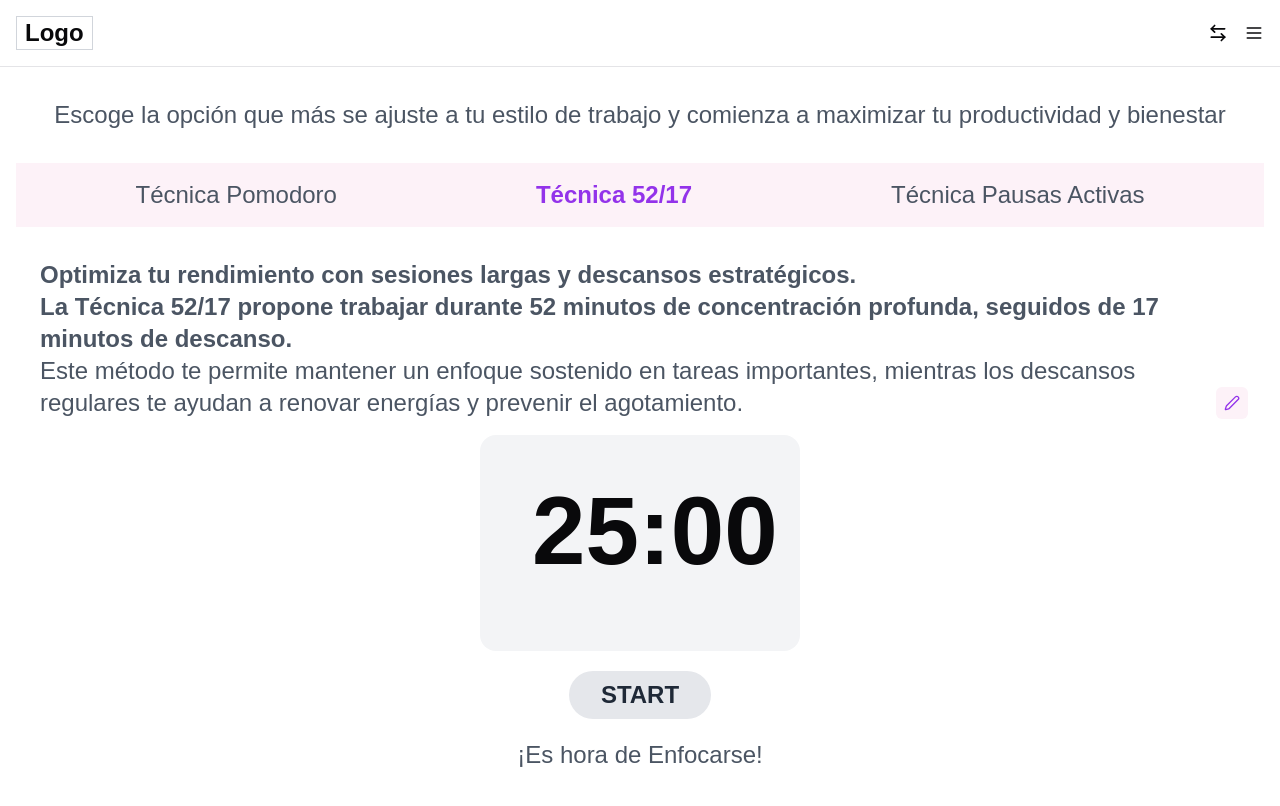
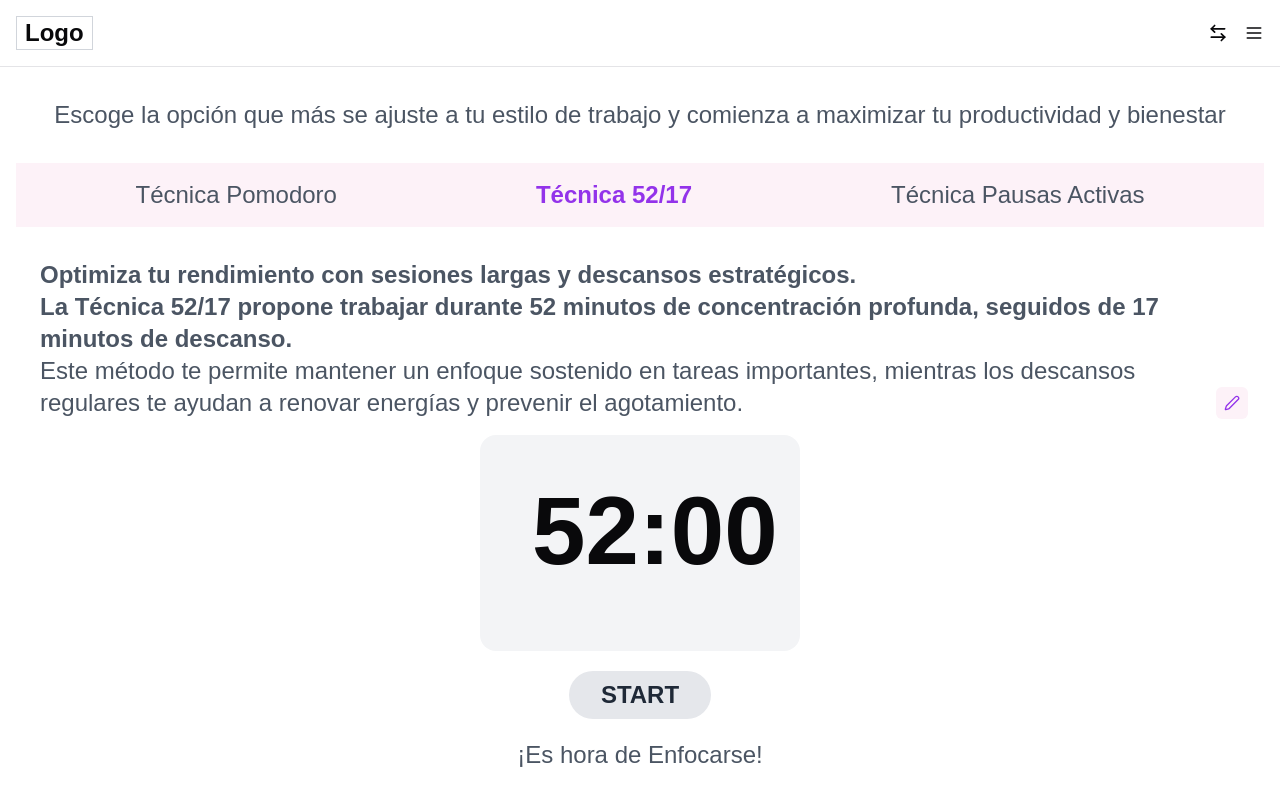
Before and after one commit to No-Country-simulation/s18-09-m-node-react, a Next.js app in the folder frontend/: page /home in a window 1280 px wide. Shown: the top 806 px of the page. Built offline with nearby package versions, Linux system fonts and the light colour scheme.

Commit message:
Fix: Fixed bugs on timer when closing notification

```diff
--- a/frontend/src/app/home/page.tsx
+++ b/frontend/src/app/home/page.tsx
@@ -1,7 +1,7 @@
 "use client";
 
-import React, { useState, useEffect, useCallback } from "react";
-import { ArrowLeftRight, Menu, Edit2 } from "lucide-react";
+import React, { useState, useEffect, useCallback, useMemo } from "react";
+import { ArrowLeftRight, Menu, Edit2, X } from "lucide-react";
 
 type TimerMode = "pomodoro" | "52-17" | "pausas-activas";
 
@@ -13,8 +13,8 @@ interface TimerConfig {
 
 const timerConfigs: Record<TimerMode, TimerConfig> = {
   pomodoro: {
-    workDuration: 25 * 60,
-    breakDuration: 5 * 60,
+    workDuration: 0.1 * 60,
+    breakDuration: 0.1 * 60,
     description: (
       <div className="relative px-6 py-4">
         <span className="font-bold">
@@ -74,10 +74,26 @@ const timerConfigs: Record<TimerMode, TimerConfig> = {
 };
 
 export default function Home() {
-  const [time, setTime] = useState(25 * 60);
+  const [time, setTime] = useState(52 * 60);
   const [isRunning, setIsRunning] = useState(false);
   const [mode, setMode] = useState<TimerMode>("52-17");
   const [isWorkTime, setIsWorkTime] = useState(true);
+  const [showNotification, setShowNotification] = useState(false);
+  const [buttonText, setButtonText] = useState("Meditar");
+
+  const showSystemNotification = useCallback((message: string) => {
+    if (Notification.permission === "granted") {
+      new Notification(message, {
+        body: "Descansa tus ojos. Estira tus piernas. Respira. Relájate.",
+      });
+    }
+  }, []);
+
+  useEffect(() => {
+    if (Notification.permission === "default") {
+      Notification.requestPermission();
+    }
+  }, []);
 
   const formatTime = (seconds: number): string => {
     const mins = Math.floor(seconds / 60);
@@ -89,8 +105,9 @@ export default function Home() {
 
   const resetTimer = useCallback(() => {
     const config = timerConfigs[mode];
-    setTime(isWorkTime ? config.workDuration : config.breakDuration);
-  }, [mode, isWorkTime]);
+    setTime(config.workDuration);
+    setIsWorkTime(true);
+  }, [mode]);
 
   const toggleTimer = () => {
     setIsRunning((prev) => !prev);
@@ -103,6 +120,15 @@ export default function Home() {
     setTime(timerConfigs[newMode].workDuration);
   };
 
+  const buttonOptions = useMemo(
+    () => ["Meditar", "Estiramientos", "Respirar"],
+    []
+  );
+
+  const getRandomButtonText = useCallback(() => {
+    return buttonOptions[Math.floor(Math.random() * buttonOptions.length)];
+  }, [buttonOptions]);
+
   useEffect(() => {
     let interval: NodeJS.Timeout | null = null;
 
@@ -110,15 +136,35 @@ export default function Home() {
       interval = setInterval(() => {
         setTime((prevTime) => prevTime - 1);
       }, 1000);
-    } else if (time === 0) {
-      setIsWorkTime((prev) => !prev);
-      resetTimer();
+    } else if (time === 0 && isWorkTime) {
+      setIsWorkTime(false);
+      setTime(timerConfigs[mode].breakDuration);
+      setShowNotification(true);
+      showSystemNotification("¡Es hora de tu break!");
+      setIsRunning(false); // Pause until notification is closed
+      setButtonText(getRandomButtonText());
+    } else if (time === 0 && !isWorkTime) {
+      resetTimer(); // Reset to work time
+      setIsRunning(false);
     }
 
     return () => {
       if (interval) clearInterval(interval);
     };
-  }, [isRunning, time, resetTimer]);
+  }, [
+    isRunning,
+    time,
+    mode,
+    isWorkTime,
+    getRandomButtonText,
+    showSystemNotification,
+    resetTimer,
+  ]);
+
+  const closeNotification = () => {
+    setShowNotification(false);
+    setIsRunning(true);
+  };
 
   return (
     <div className="min-h-screen bg-white">
@@ -185,10 +231,28 @@ export default function Home() {
             {isRunning ? "PAUSE" : "START"}
           </button>
           <p className="text-center text-2xl text-gray-600 mt-5">
-            {isWorkTime ? "¡Es hora de Enfocarse!" : "¡Tiempo de descanso!"}
+            {isWorkTime ? "¡Es hora de Enfocarse!" : "Es hora de tu break"}
           </p>
         </div>
       </main>
+      {showNotification && (
+        <div className="fixed inset-0 bg-black bg-opacity-50 flex items-end justify-end p-4">
+          <div className="bg-white border border-gray-300 shadow-lg p-4 rounded-lg max-w-sm">
+            <div className="flex justify-between items-center">
+              <div className="flex items-center">
+                <h3 className="font-bold">¡Es hora de tu break!</h3>
+              </div>
+              <button onClick={closeNotification}>
+                <X className="h-5 w-5 text-gray-400 hover:text-gray-600" />
+              </button>
+            </div>
+            <p className="text-gray-600 mt-2">
+              Descansa tus ojos. Estira tus piernas. Respira. Relájate.
+            </p>
+            <button className="bg-blue-400 text-white">{buttonText}</button>
+          </div>
+        </div>
+      )}
     </div>
   );
 }
```
